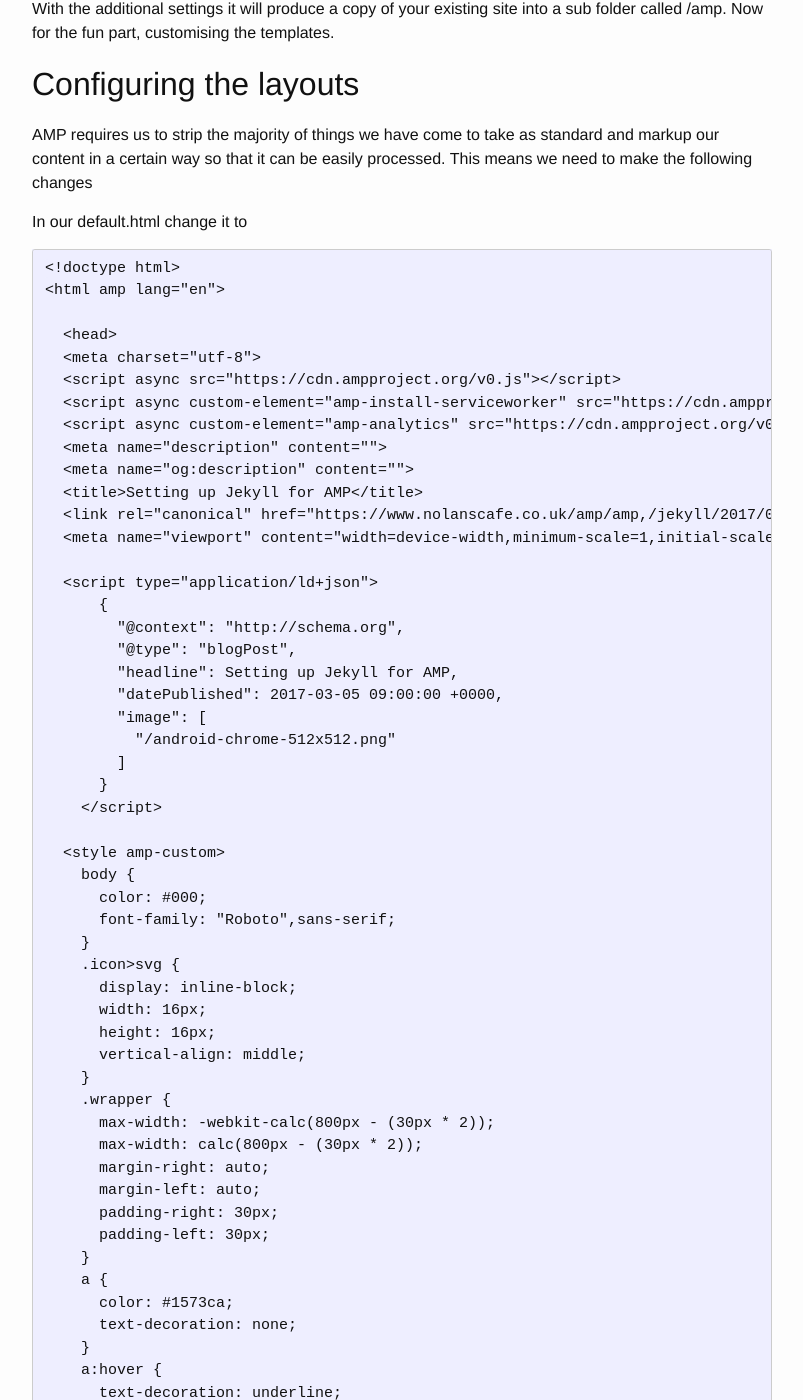
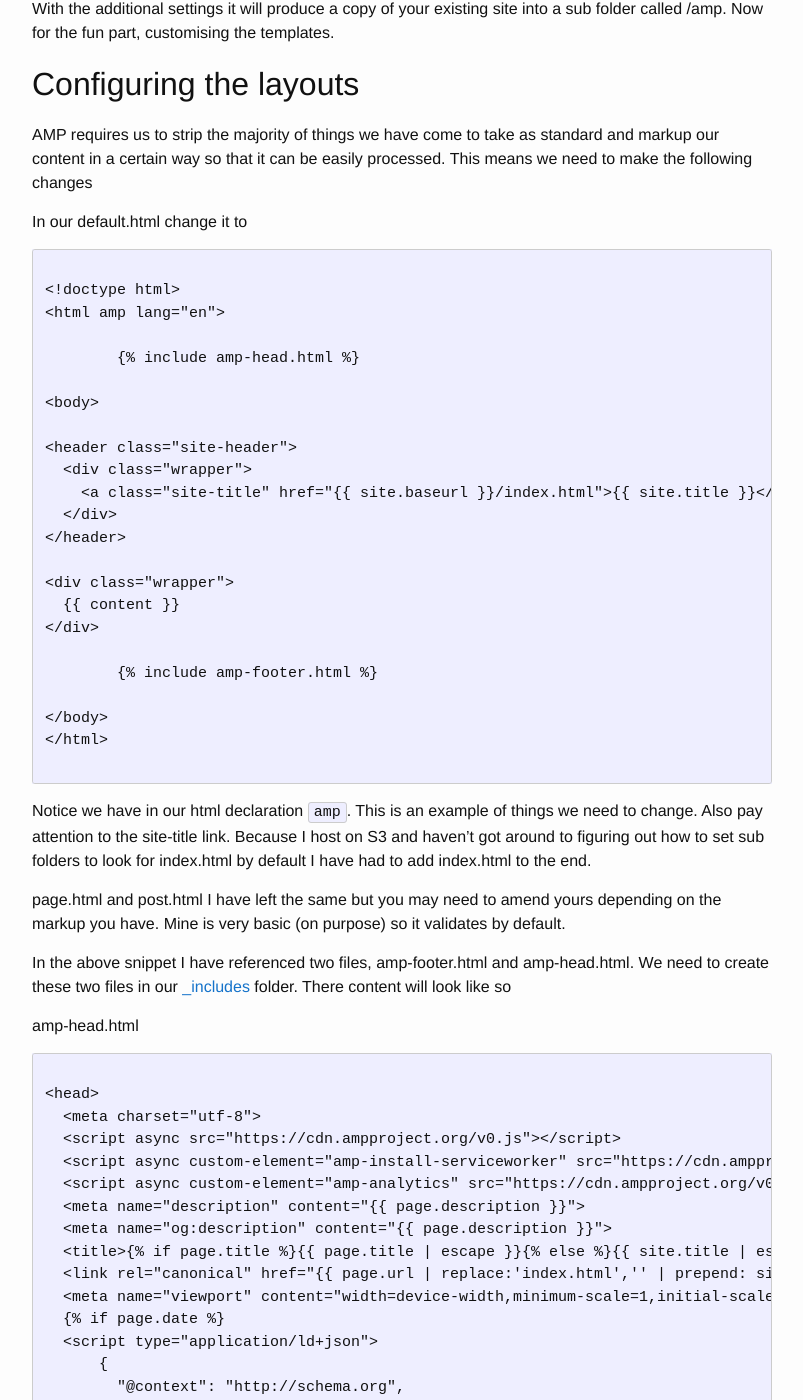
Before and after one commit to johnnolan/blog, a Jekyll site: the page built from _posts/2017-03-05-jekyll-amp-setup.markdown, in a window 1280 px wide and 1400 px high, scrolled down 1309 px. Shown: the whole window, without its empty margins (238-1041 px from the left). Built offline with Jekyll 4.4.1, drawn with Linux system fonts in a browser that asks for light colours; some of the changed text lies outside the part shown.

Commit message:
AMP Post Update

````diff
--- a/_posts/2017-03-05-jekyll-amp-setup.markdown
+++ b/_posts/2017-03-05-jekyll-amp-setup.markdown
@@ -2,7 +2,7 @@
 layout: post
 title:  "Setting up Jekyll for AMP"
 date:   2017-03-05 09:00:00 +0000
-categories: amp, jekyll
+categories: ideas
 author: "John Nolan"
 publisher: "John Nolan"
 ---
@@ -80,10 +80,11 @@
 In our default.html change it to
 
 ```
+{% raw  %}
 <!doctype html>
 <html amp lang="en">
 
-  {% include amp-head.html %}
+	{% include amp-head.html %}
 
 <body>
 
@@ -97,10 +98,11 @@
   {{ content }}
 </div>
 
-{% include amp-footer.html %}
+	{% include amp-footer.html %}
 
 </body>
 </html>
+{% endraw  %}
 ```
 
 Notice we have in our html declaration ```amp```. This is an example
@@ -119,7 +121,9 @@
 folder. There content will look like so
 
 amp-head.html
+
 ```
+{% raw  %}
 <head>
   <meta charset="utf-8">
   <script async src="https://cdn.ampproject.org/v0.js"></script>
@@ -201,6 +205,7 @@
   <style amp-boilerplate>body{-webkit-animation:-amp-start 8s steps(1,end) 0s 1 normal both;-moz-animation:-amp-start 8s steps(1,end) 0s 1 normal both;-ms-animation:-amp-start 8s steps(1,end) 0s 1 normal both;animation:-amp-start 8s steps(1,end) 0s 1 normal both}@-webkit-keyframes -amp-start{from{visibility:hidden}to{visibility:visible}}@-moz-keyframes -amp-start{from{visibility:hidden}to{visibility:visible}}@-ms-keyframes -amp-start{from{visibility:hidden}to{visibility:visible}}@-o-keyframes -amp-start{from{visibility:hidden}to{visibility:visible}}@keyframes -amp-start{from{visibility:hidden}to{visibility:visible}}</style><noscript><style amp-boilerplate>body{-webkit-animation:none;-moz-animation:none;-ms-animation:none;animation:none}</style></noscript>
 
 </head>
+{% endraw  %}
 ```
 
 With AMP you should include all your CSS inline. It also needs to be as small as possible and be wrapped in a new special
@@ -214,7 +219,9 @@
 
 
 amp-footer.html
+
 ```
+{% raw  %}
 <footer class="site-footer">
 
   <div class="wrapper">
@@ -268,6 +275,7 @@
   </script>
 
 </amp-analytics>
+{% endraw  %}
 ```
 
 The only changes on here are the addition of the amp-analytics and
@@ -285,7 +293,7 @@
 
 ## Setting up canonical and amphtml meta tags
 
-```<link rel="canonical" href="{{ page.url | replace:'index.html','' | prepend: site.canonical_baseurl | prepend: site.url }}" />```
+```{% raw  %}<link rel="canonical" href="{{ page.url | replace:'index.html','' | prepend: site.canonical_baseurl | prepend: site.url }}" />{% endraw  %}```
 This line specifies the link back to our full html page. It is required to allow the user/browser easy access back
 to the full page.
 
@@ -301,11 +309,13 @@
 Now in your head.html add the following code
 
 ```
+{% raw  %}
 {% if page.url == '/amp/' %}}
 <link rel="amphtml" href="{{ page.url | prepend: site.canonical_baseurl | prepend: site.url | append: 'index.html' }}" />
 {% else %}
 <link rel="amphtml" href="{{ page.url | prepend: site.canonical_baseurl | prepend: site.url }}" />
 {% endif %}
+{% endraw  %}
 ```
 
 This lets the search engines know there is an equivalent AMP file to our full html page.
````
